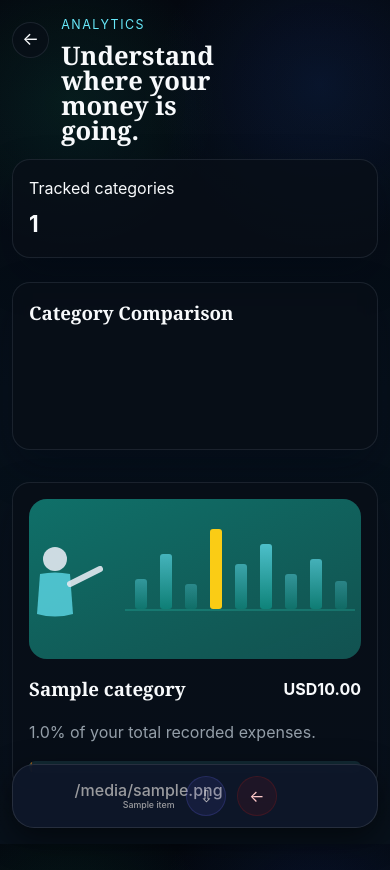
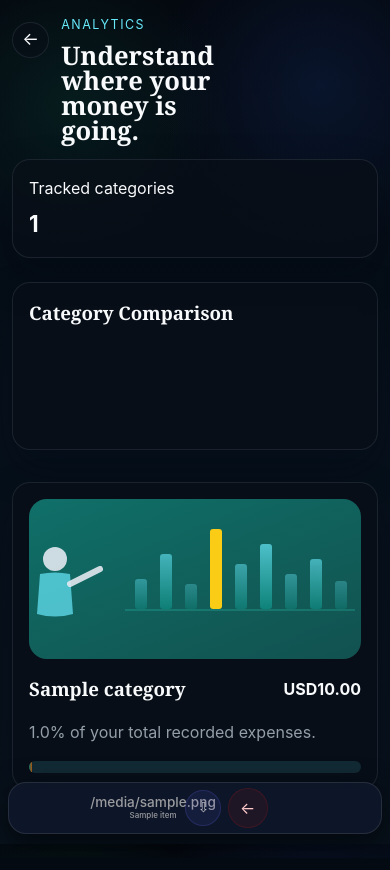
Before and after one commit to DeveloperGru141/expense_tracker, a Python web app: template templates/analytics.html in a window 390 px wide. After the commit the page ends 834 px from the top, so only its background shows below. Run offline with Jinja, Linux system fonts and the light colour scheme; the template is opened without the code that fills it: most values are stand-ins (such as "Sample title", 1, 10 or a date in 2020).

Commit message:
compact mobile nav, replace png landing images with svg

```diff
--- a/static/style.css
+++ b/static/style.css
@@ -12,7 +12,7 @@
     --border: rgba(148, 163, 184, 0.14);
     --shadow: 0 18px 40px rgba(2, 6, 23, 0.28);
     --sidebar-width: 280px;
-    --mobile-nav-height: 64px;
+    --mobile-nav-height: 52px;
     --radius: 24px;
     --radius-sm: 14px;
     --radius-xs: 10px;
@@ -855,26 +855,26 @@
 .mobile-nav {
     display: none;
     position: fixed;
-    bottom: 1rem;
-    left: 0.75rem;
-    right: 0.75rem;
+    bottom: 0.65rem;
+    left: 0.5rem;
+    right: 0.5rem;
     height: auto;
-    min-height: 64px;
-    padding: 0.4rem 0.5rem;
+    min-height: 52px;
+    padding: 0.25rem 0.35rem;
     background: rgba(15, 23, 42, 0.92);
     backdrop-filter: blur(20px);
     -webkit-backdrop-filter: blur(20px);
     border: 1px solid rgba(255, 255, 255, 0.1);
-    border-radius: 22px;
+    border-radius: 18px;
     z-index: 200;
     align-items: center;
     justify-content: center;
-    gap: 0.15rem;
+    gap: 0.1rem;
     box-shadow: 0 10px 30px rgba(0, 0, 0, 0.5);
     overflow-x: auto;
     -webkit-overflow-scrolling: touch;
     scrollbar-width: none;
-    padding-bottom: max(0.4rem, env(safe-area-inset-bottom, 0px));
+    padding-bottom: max(0.25rem, env(safe-area-inset-bottom, 0px));
 }
 
 .mobile-nav::-webkit-scrollbar {
@@ -886,28 +886,28 @@
     flex-direction: column;
     align-items: center;
     justify-content: center;
-    gap: 0.15rem;
-    padding: 0.4rem 0.85rem;
+    gap: 0.1rem;
+    padding: 0.25rem 0.6rem;
     border-radius: 999px;
     color: rgba(249, 245, 238, 0.6);
     text-decoration: none;
-    font-size: 0.7rem;
+    font-size: 0.6rem;
     font-weight: 500;
     white-space: nowrap;
     transition: all 0.2s ease;
     flex: 0 0 auto;
-    min-height: 44px;
+    min-height: 40px;
     -webkit-tap-highlight-color: transparent;
     user-select: none;
 }
 
 .mobile-nav-link .nav-icon {
-    font-size: 1.15rem;
+    font-size: 1rem;
     line-height: 1;
 }
 
 .mobile-nav-label {
-    font-size: 0.62rem;
+    font-size: 0.55rem;
     line-height: 1;
 }
 
@@ -924,19 +924,19 @@
 .mobile-logout-form {
     display: flex;
     align-items: center;
-    gap: 0.25rem;
-    padding-left: 0.5rem;
+    gap: 0.15rem;
+    padding-left: 0.3rem;
     flex: 0 0 auto;
 }
 
 .mobile-install-btn {
-    min-width: 40px;
-    height: 40px;
+    min-width: 36px;
+    height: 36px;
     border-radius: 50%;
     background: rgba(99, 102, 241, 0.1);
     border: 1px solid rgba(99, 102, 241, 0.2);
     color: rgba(249, 245, 238, 0.75);
-    font-size: 1rem;
+    font-size: 0.85rem;
     padding: 0;
     cursor: pointer;
     display: flex;
@@ -1923,16 +1923,16 @@
     }
 
     .mobile-nav-link {
-        padding: 0.35rem 0.6rem;
-        min-height: 40px;
+        padding: 0.2rem 0.45rem;
+        min-height: 36px;
     }
 
     .mobile-nav-link .nav-icon {
-        font-size: 1rem;
+        font-size: 0.85rem;
     }
 
     .mobile-nav-label {
-        font-size: 0.55rem;
+        font-size: 0.5rem;
     }
 }
 
```
Also changed, not shown: templates/index.html (+12 -12 lines), static/images/landing-analytics-card.png (deleted), static/images/landing-analytics-card.svg (added), static/images/landing-briefcase-card.png (deleted), static/images/landing-briefcase-card.svg (added), static/images/landing-capture-card.png (deleted), static/images/landing-capture-card.svg (added), static/images/landing-clarity-card.png (deleted), static/images/landing-clarity-card.svg (added), static/images/landing-money-card.png (deleted), static/images/landing-money-card.svg (added), static/images/landing-report-card.png (deleted), static/images/landing-report-card.svg (added), static/images/landing-reporting-card.png (deleted), 5 more files.
